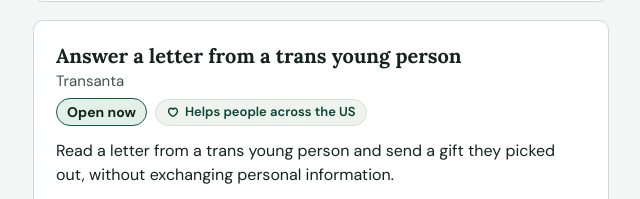
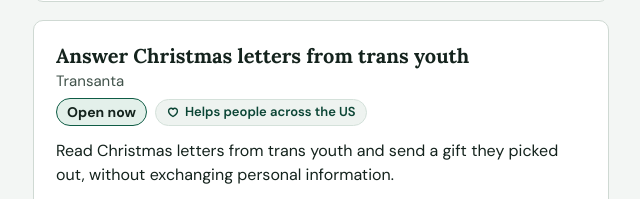
Before and after one commit to crystmas/christmas-giving-list, a plain HTML site: page index.html in a window 1280 px wide. Shown: the part 8240-8439 px from the top of the page, without its empty margins (431-1071 px from the left). Drawn offline with Linux system fonts and the light colour scheme.

Commit message:
Update trans youth project descriptions in index.html

```diff
--- a/index.html
+++ b/index.html
@@ -1598,13 +1598,13 @@ const PROGRAMS = [
   },
   {
     "id": "transanta",
-    "name": "Answer a letter from a trans young person",
+    "name": "Answer Christmas letters from trans youth",
     "org": "Transanta",
     "areas": [
       "us"
     ],
     "status": "open",
-    "summary": "Read a letter from a trans young person and send a gift they picked out, without exchanging personal information.",
+    "summary": "Read Christmas letters from trans youth and send a gift they picked out, without exchanging personal information.",
     "about": "Transanta is a trans-led gift-giving project for trans young people that started in 2020. It's part of Allies in Arts, a nonprofit.",
     "cost": "You choose from their registry.",
     "deadline": null,
```
